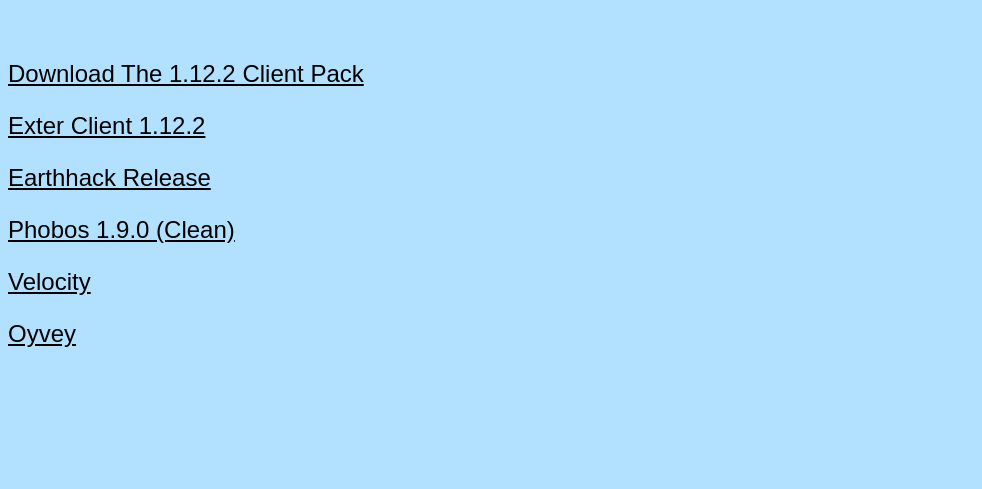
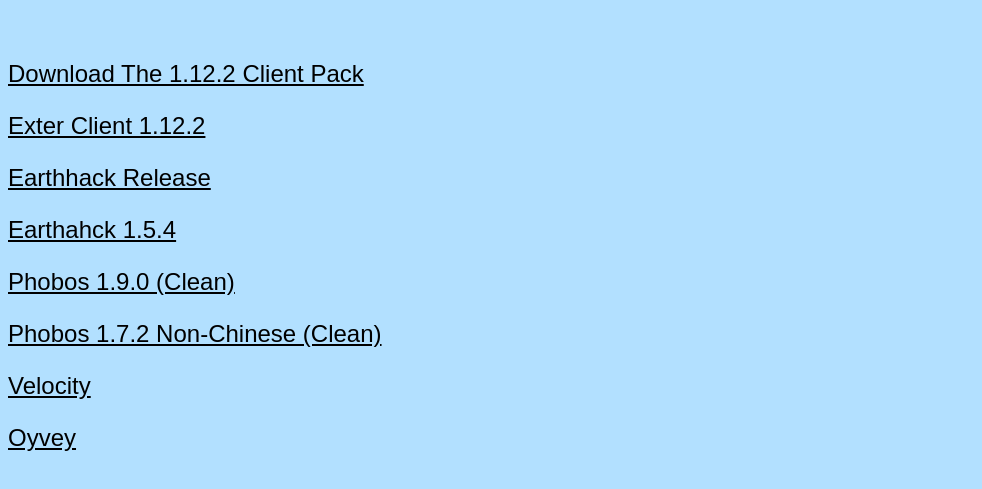
Before and after one commit to plasterboy83/Minecraft-Client-Dump, a plain HTML site: page index.html in a window 1280 px wide. Shown: the part 191-680 px from the top of the page, without its empty margins (0-982 px from the left). Drawn offline with Linux system fonts and the light colour scheme.

Commit message:
Update index.html

```diff
--- a/index.html
+++ b/index.html
@@ -56,8 +56,14 @@
             <a href="https://github.com/plasterboy83/Minecraft-Client-Dump/raw/master/1.12.2/3arthh4ck-release.jar">Earthhack Release</a>
         </p>
         <p id="sidebar">
+            <a href="https://github.com/plasterboy83/Minecraft-Client-Dump/raw/master/1.12.2/earthhack-1.5.4-release(phobos1.5.4).jar">Earthahck 1.5.4
+                </p>
+        <p id="sidebar">
             <a href="https://github.com/plasterboy83/Minecraft-Client-Dump/raw/master/1.12.2/CLEAN_Phobos_1.9.0-BUILDABLE-SRC-1.9.0-release.jar">Phobos 1.9.0 (Clean)</a>
         </p>
+        <p id="sidebar">
+            <a href="https://github.com/plasterboy83/Minecraft-Client-Dump/raw/master/1.12.2/Phobos_1.7.2-BUILDABLE-SRC-Non-Chinese--1.7.2-release.jar">Phobos 1.7.2 Non-Chinese (Clean)</a>
+               </p>
         <p id="sidebar">
             <a href="https://github.com/plasterboy83/Minecraft-Client-Dump/raw/master/1.12.2/Velocity-BUILDABLE_SRC-0.1-release.jar">Velocity</a>
         </p>
```
